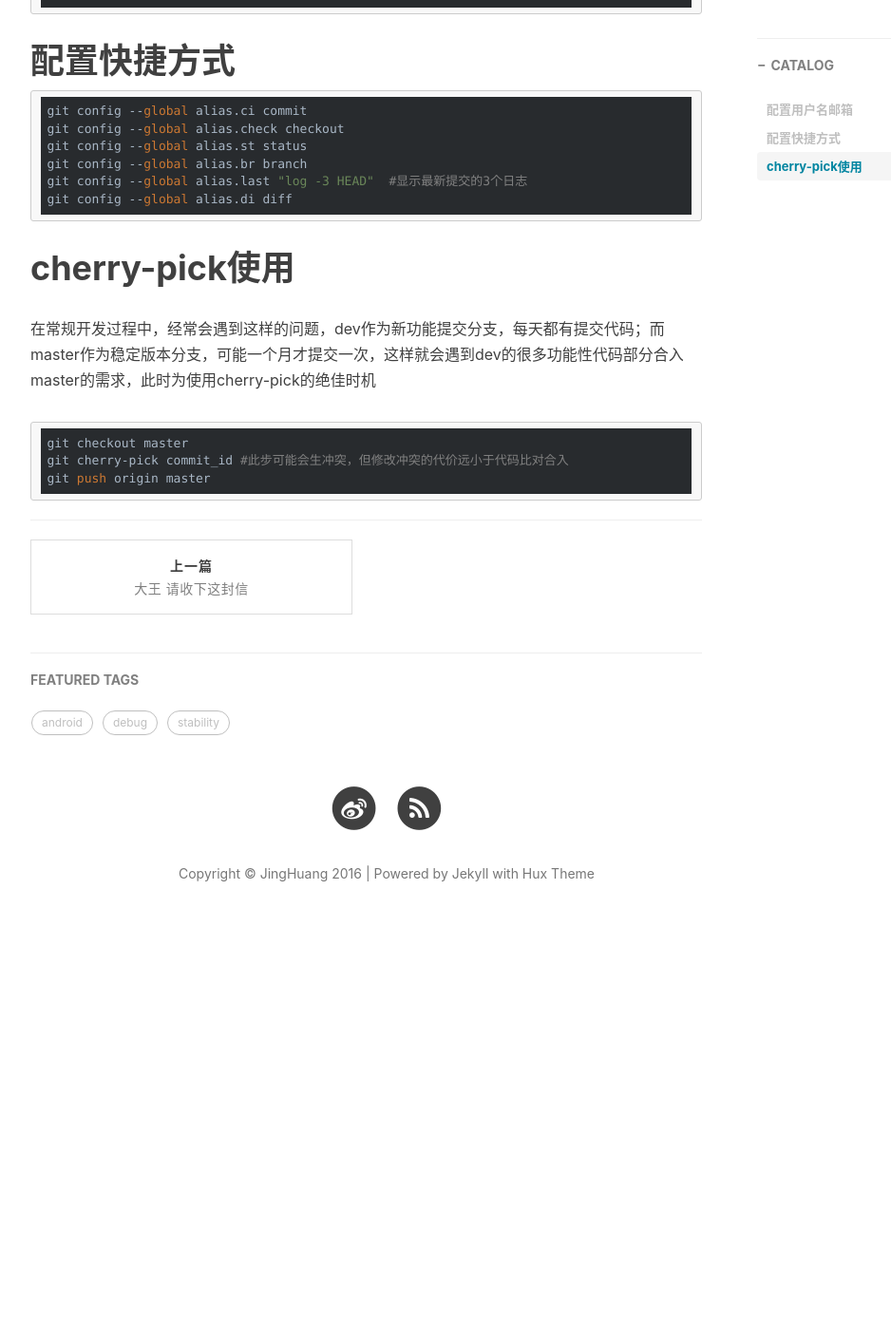
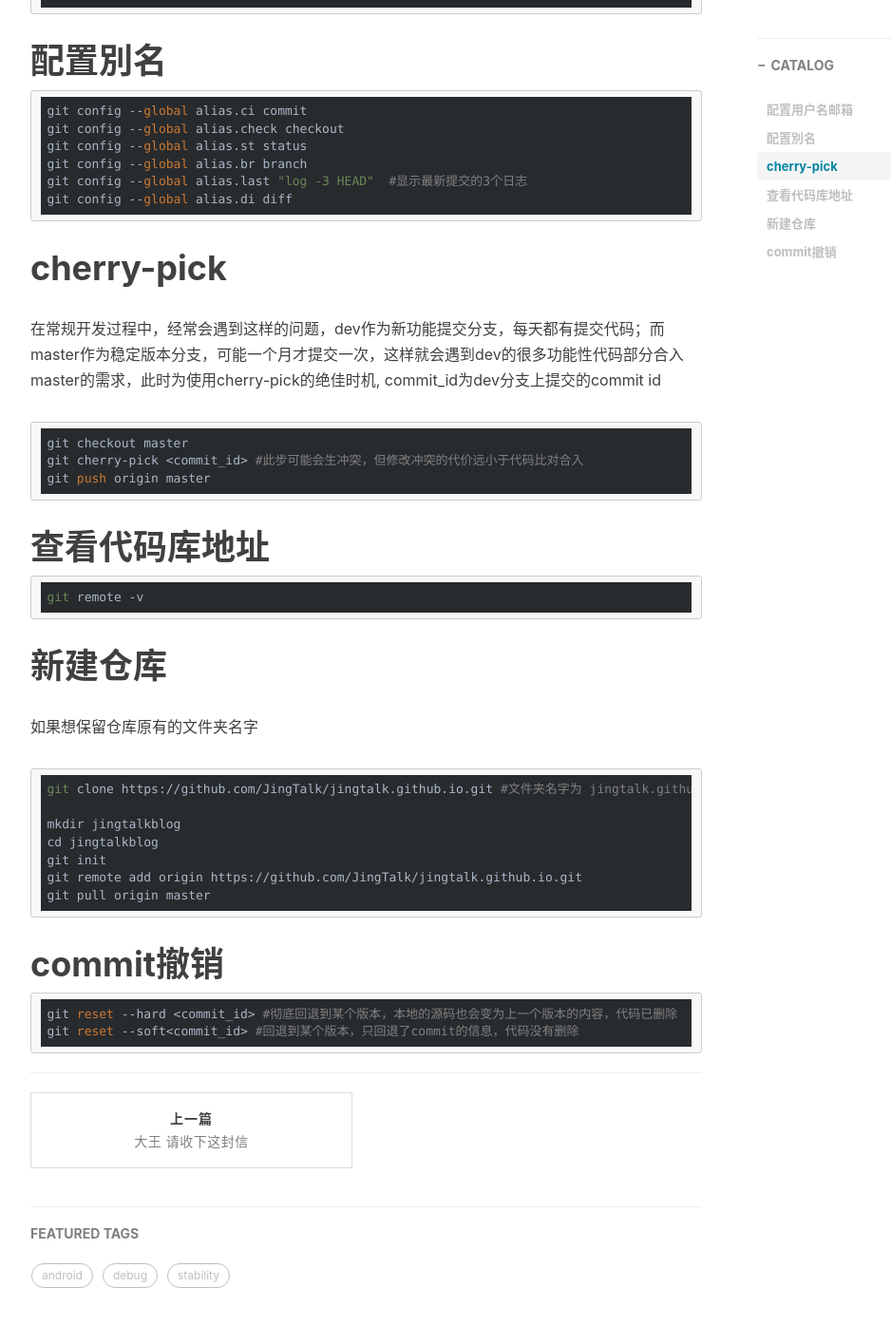
Before and after one commit to jingtalk/jekyll.github.io, a Jekyll site: the page built from _posts/2016-12-18-git-study.md, in a window 1280 px wide and 1400 px high, scrolled down 671 px. Shown: the top 1395 px of the window at 95% size, without its empty margins (233-1171 px from the left). Built offline with Jekyll 4.4.1, drawn with Linux system fonts in a browser that asks for light colours; nearby versions of some CDN libraries; comment, search, counter and statistics services are not loaded; before the commit the page ends 1668 px from its top, so only the background shows below that.

Commit message:
updat git post

```diff
--- a/_posts/2016-12-18-git-study.md
+++ b/_posts/2016-12-18-git-study.md
@@ -16,7 +16,7 @@ tags:
     git config --global user.name "jingtalk"
     git config --global user.email "jinghuang1130@yahoo.com"
 
-# 配置快捷方式
+# 配置別名
     git config --global alias.ci commit
     git config --global alias.check checkout
     git config --global alias.st status
@@ -24,10 +24,29 @@ tags:
     git config --global alias.last "log -3 HEAD"  #显示最新提交的3个日志
     git config --global alias.di diff
 
-# cherry-pick使用
+# cherry-pick
 
-在常规开发过程中，经常会遇到这样的问题，dev作为新功能提交分支，每天都有提交代码；而master作为稳定版本分支，可能一个月才提交一次，这样就会遇到dev的很多功能性代码部分合入master的需求，此时为使用cherry-pick的绝佳时机
+在常规开发过程中，经常会遇到这样的问题，dev作为新功能提交分支，每天都有提交代码；而master作为稳定版本分支，可能一个月才提交一次，这样就会遇到dev的很多功能性代码部分合入master的需求，此时为使用cherry-pick的绝佳时机, commit_id为dev分支上提交的commit id
 
     git checkout master
-    git cherry-pick commit_id #此步可能会生冲突，但修改冲突的代价远小于代码比对合入
+    git cherry-pick <commit_id> #此步可能会生冲突，但修改冲突的代价远小于代码比对合入
     git push origin master
+
+# 查看代码库地址
+    git remote -v
+
+# 新建仓库
+如果想保留仓库原有的文件夹名字
+
+    git clone https://github.com/JingTalk/jingtalk.github.io.git #文件夹名字为 jingtalk.github.io
+如果想起一个新的名字
+
+    mkdir jingtalkblog
+    cd jingtalkblog
+    git init
+    git remote add origin https://github.com/JingTalk/jingtalk.github.io.git
+    git pull origin master
+
+# commit撤销
+    git reset --hard <commit_id> #彻底回退到某个版本，本地的源码也会变为上一个版本的内容，代码已删除
+    git reset --soft<commit_id> #回退到某个版本，只回退了commit的信息，代码没有删除
```
